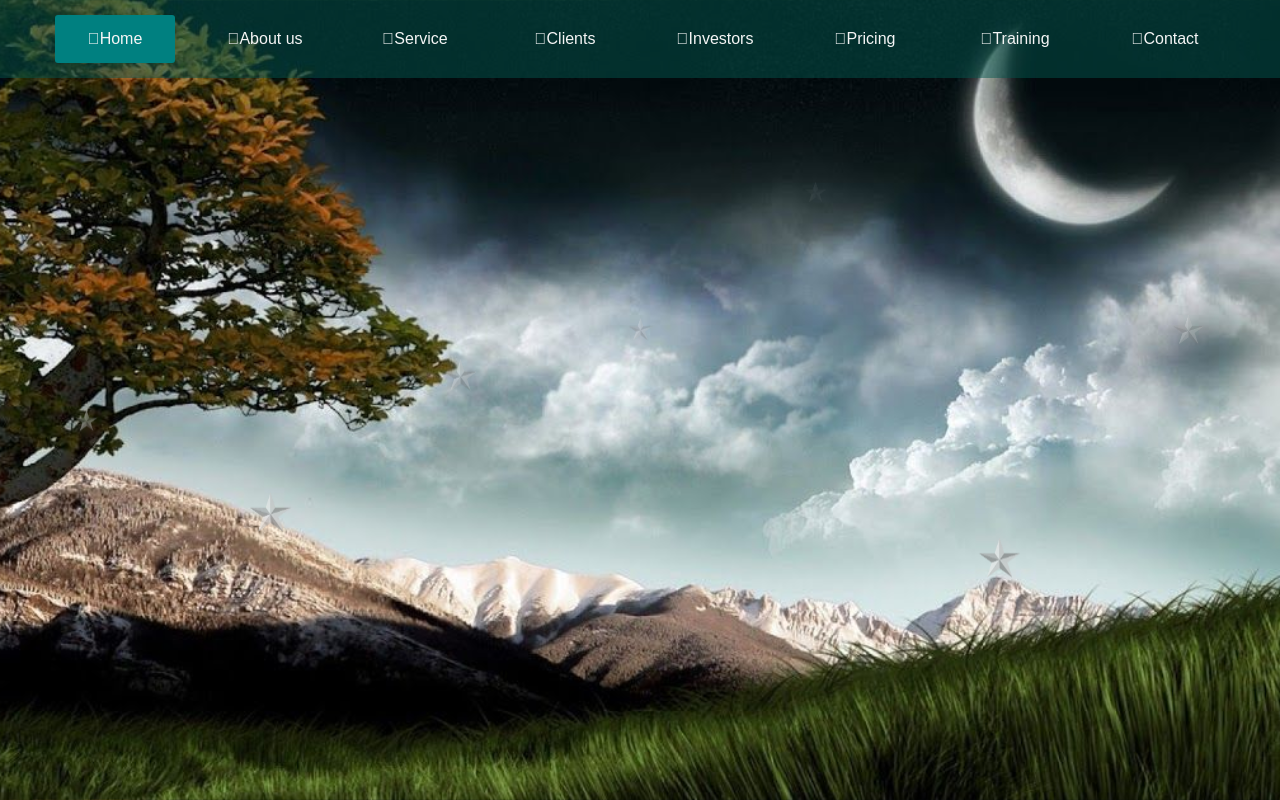
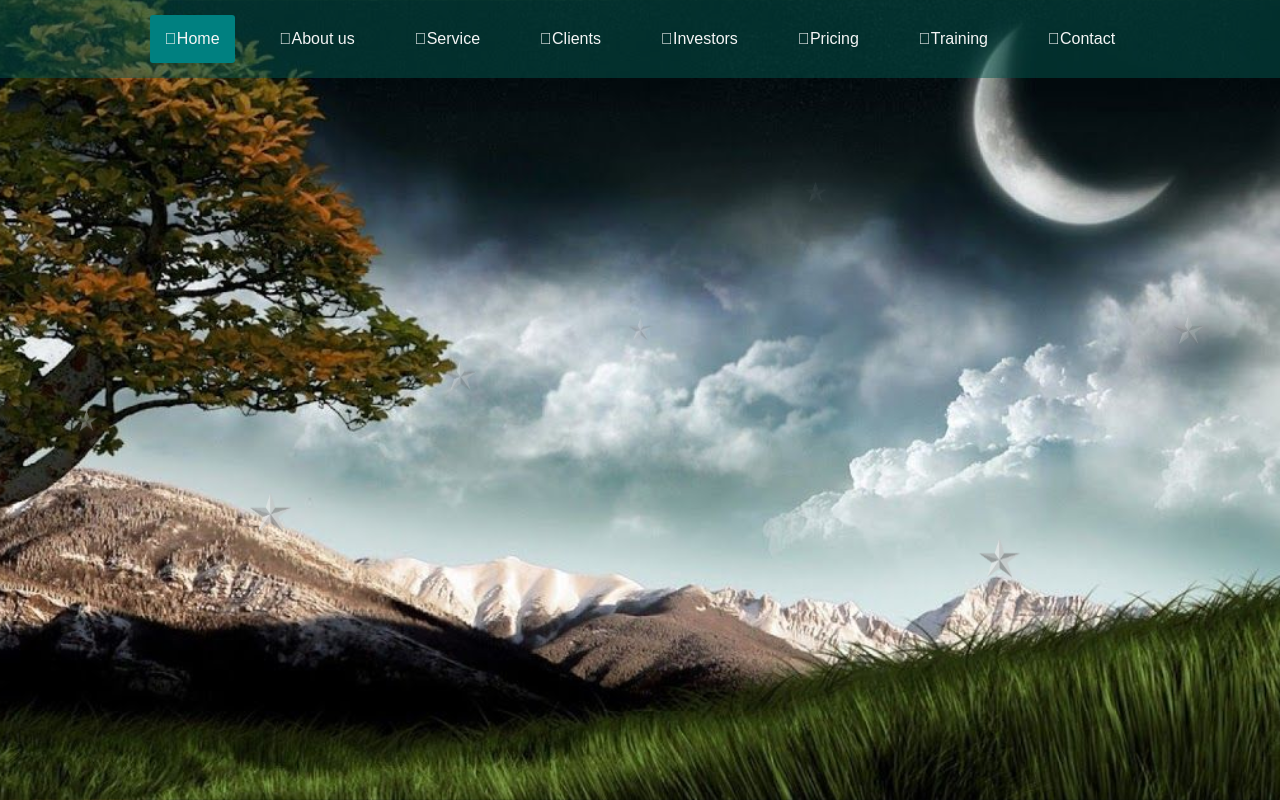
Before and after one commit to Shahriar-Shahi-Ishan/slightly-useable-notMuch, a plain HTML site: page index.html in a window 1280 px wide. Drawn offline with Linux system fonts and the light colour scheme.

Commit message:
Update style.css

```diff
--- a/style.css
+++ b/style.css
@@ -24,7 +24,7 @@ body
 }
 .menu-bar ul li
 {
-    width: 120px;
+    width: 100hv;
     margin: 15px;
     padding: 15px;
 }
```
